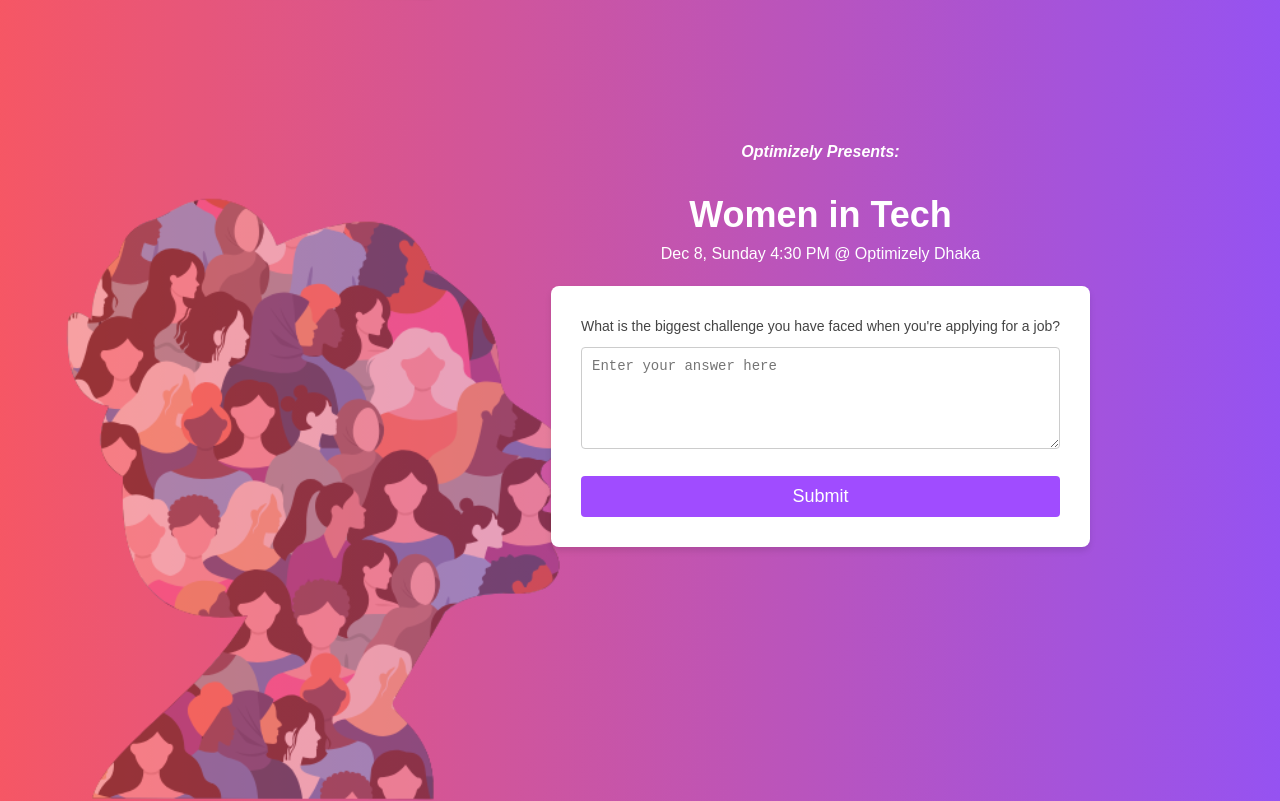
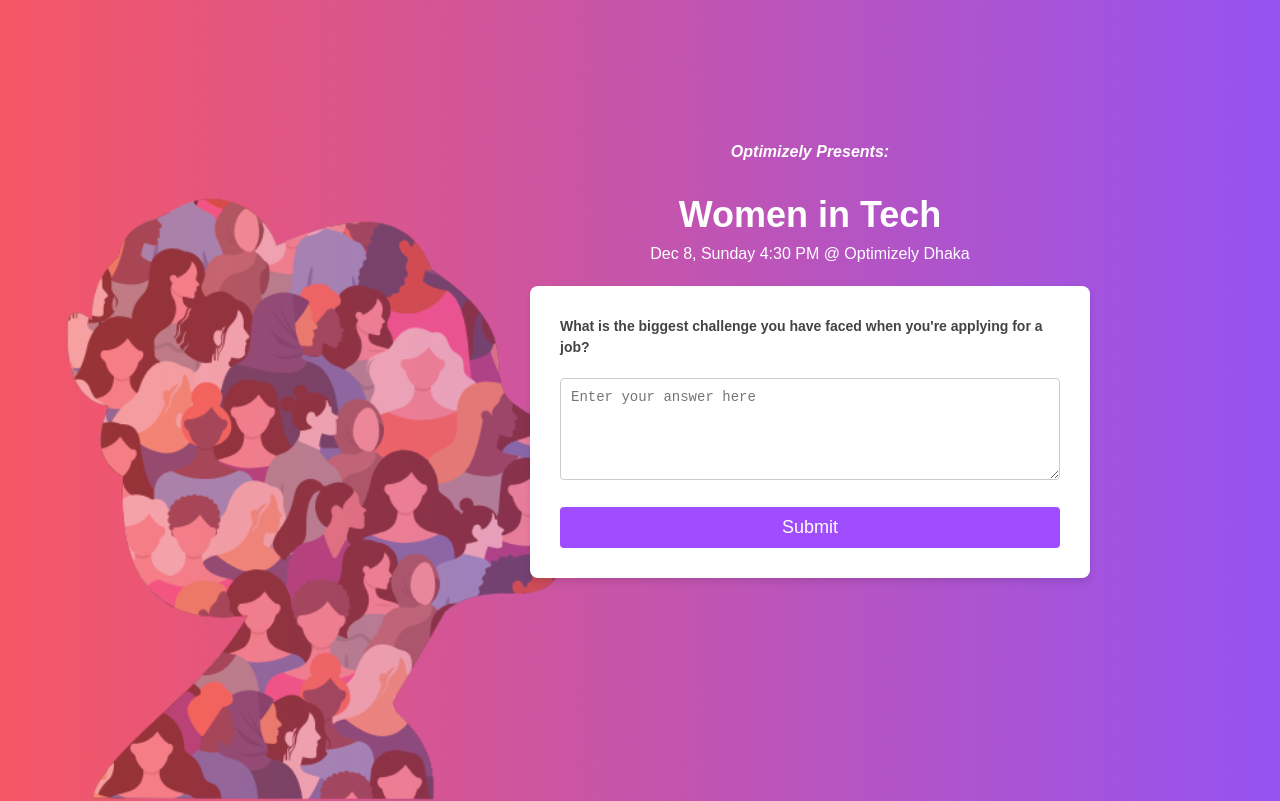
Before and after one commit to siddiqus/opti-wit-rsvp-2024, a React (Vite) app: page /questions/1 in a window 1280 px wide. Shown: the top 801 px of the page. Built offline with nearby package versions, Linux system fonts and the light colour scheme.

Commit message:
fix: update questions

```diff
--- a/src/components/QuestionForm.jsx
+++ b/src/components/QuestionForm.jsx
@@ -54,8 +54,8 @@ export default function QuestionForm() {
     <div>
       <form onSubmit={handleSubmit} className="form">
         <div className="form-group">
-          <label htmlFor="name">{questionText}</label>
-          <div style={{ marginTop: "10px" }}></div>
+          <label htmlFor="name"><b>{questionText}</b></label>
+          <div style={{ marginTop: "20px" }}></div>
           <textarea
             name="question"
             placeholder="Enter your answer here"
--- a/src/constants.js
+++ b/src/constants.js
@@ -5,10 +5,10 @@ export const questions = [
   },
   {
     id: 2,
-    text: "What do you consider the biggest work-life balance challenge you’ve faced compared to your male counterparts?",
+    text: "What is one word or phrase that currently defines your approach to work-life balance?",
   },
   {
     id: 3,
-    text: "What is a struggle you have faced as a woman in tech?",
+    text: "What is a struggle women face at work that men don't?",
   },
 ];
```
